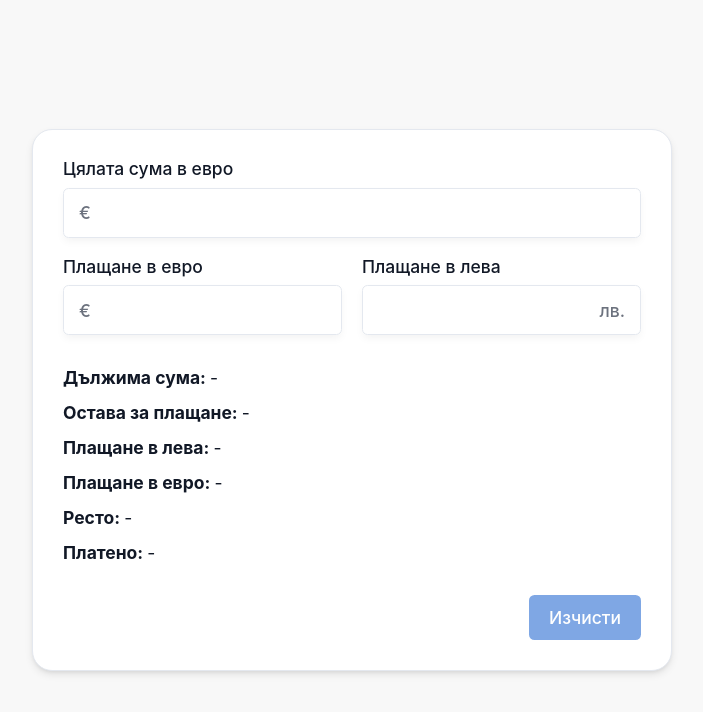
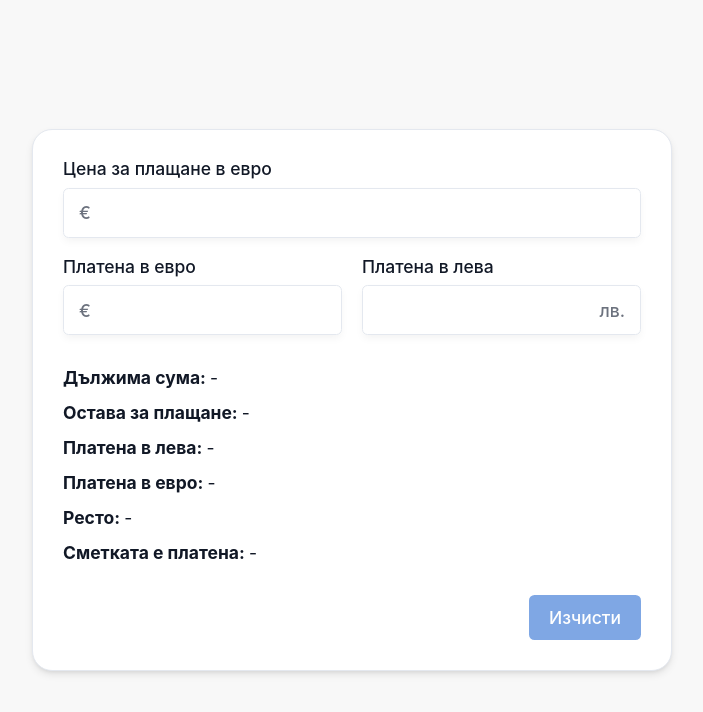
Before and after one commit to iliamarkovski/evro-smetka, a React (Vite) app: page / in a window 1280 px wide. Shown: the top 712 px of the page, without its empty margins (288-991 px from the left). Built offline with nearby package versions, Linux system fonts and the light colour scheme.

Commit message:
feat: update labels and IDs for input fields to improve accessibility and clarity

```diff
--- a/src/App.tsx
+++ b/src/App.tsx
@@ -21,6 +21,7 @@ const App = () => {
   };
 
   const showBGN = new Date() < CUTOFF_DATE;
+  console.log('showBGN: ', showBGN);
 
   return (
     <div className="bg-background flex min-h-dvh items-center justify-center p-4">
@@ -28,12 +29,13 @@ const App = () => {
         {/* Inputs */}
         <div className="space-y-4">
           <div className="flex flex-col gap-2">
-            <Label>Цялата сума в евро</Label>
+            <Label htmlFor="full-price">Цена за плащане в евро</Label>
             <InputGroup>
               <InputGroupAddon>
                 <InputGroupText>€</InputGroupText>
               </InputGroupAddon>
               <InputGroupInput
+                id="full-price"
                 type="tel"
                 value={fullPrice}
                 onChange={(e) => {
@@ -48,14 +50,15 @@ const App = () => {
 
           <div className="grid grid-cols-2 gap-4">
             <div className="flex flex-col gap-2">
-              <Label>
-                Плащане в <span>евро</span>
+              <Label htmlFor="paid-euro">
+                Платена в <span>евро</span>
               </Label>
               <InputGroup>
                 <InputGroupAddon>
                   <InputGroupText>€</InputGroupText>
                 </InputGroupAddon>
                 <InputGroupInput
+                  id="paid-euro"
                   type="tel"
                   value={paidEuro}
                   onChange={(e) => setPaidEuro(handleNumberInput(e.target.value))}
@@ -67,11 +70,12 @@ const App = () => {
             </div>
 
             <div className="flex flex-col gap-2">
-              <Label>
-                Плащане в <span>лева</span>
+              <Label htmlFor="paid-bgn">
+                Платена в <span>лева</span>
               </Label>
               <InputGroup>
                 <InputGroupInput
+                  id="paid-bgn"
                   type="tel"
                   value={paidBGN}
                   onChange={(e) => setPaidBGN(handleNumberInput(e.target.value))}
@@ -131,12 +135,12 @@ const App = () => {
           </p>
 
           <p>
-            <strong>Плащане в лева: </strong>
+            <strong>Платена в лева: </strong>
             {paidBGN ? `${Number(paidBGN).toFixed(2)} ${BGN_SIGN}` : '-'}
           </p>
 
           <p>
-            <strong>Плащане в евро: </strong>
+            <strong>Платена в евро: </strong>
             {paidEuro ? `${EURO_SIGN}${Number(paidEuro).toFixed(2)}` : '-'}
           </p>
 
@@ -161,7 +165,7 @@ const App = () => {
             )}
           </p>
           <p>
-            <strong>Платено: </strong> {change !== null ? (change >= 0 ? '✅' : '❌') : '-'}
+            <strong>Сметката е платена: </strong> {change !== null ? (change >= 0 ? '✅' : '❌') : '-'}
           </p>
         </div>
         <div className="flex justify-end">
```
